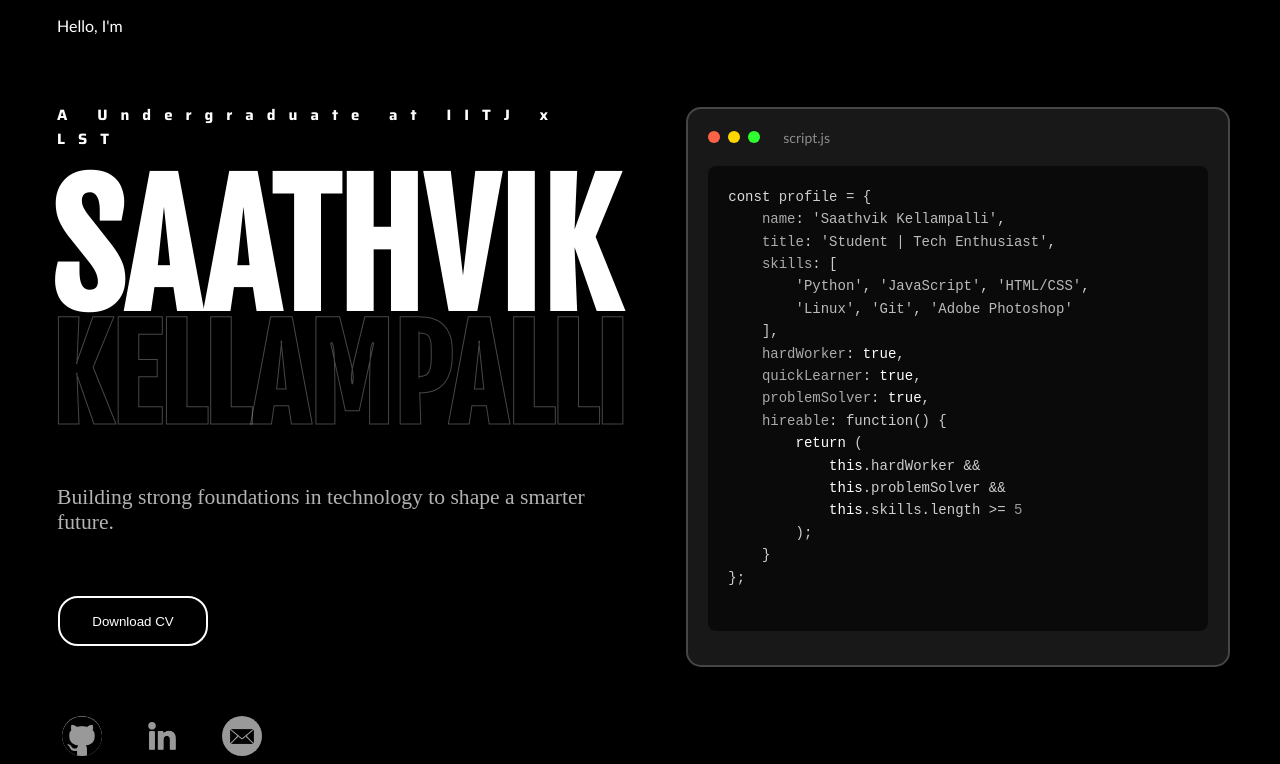
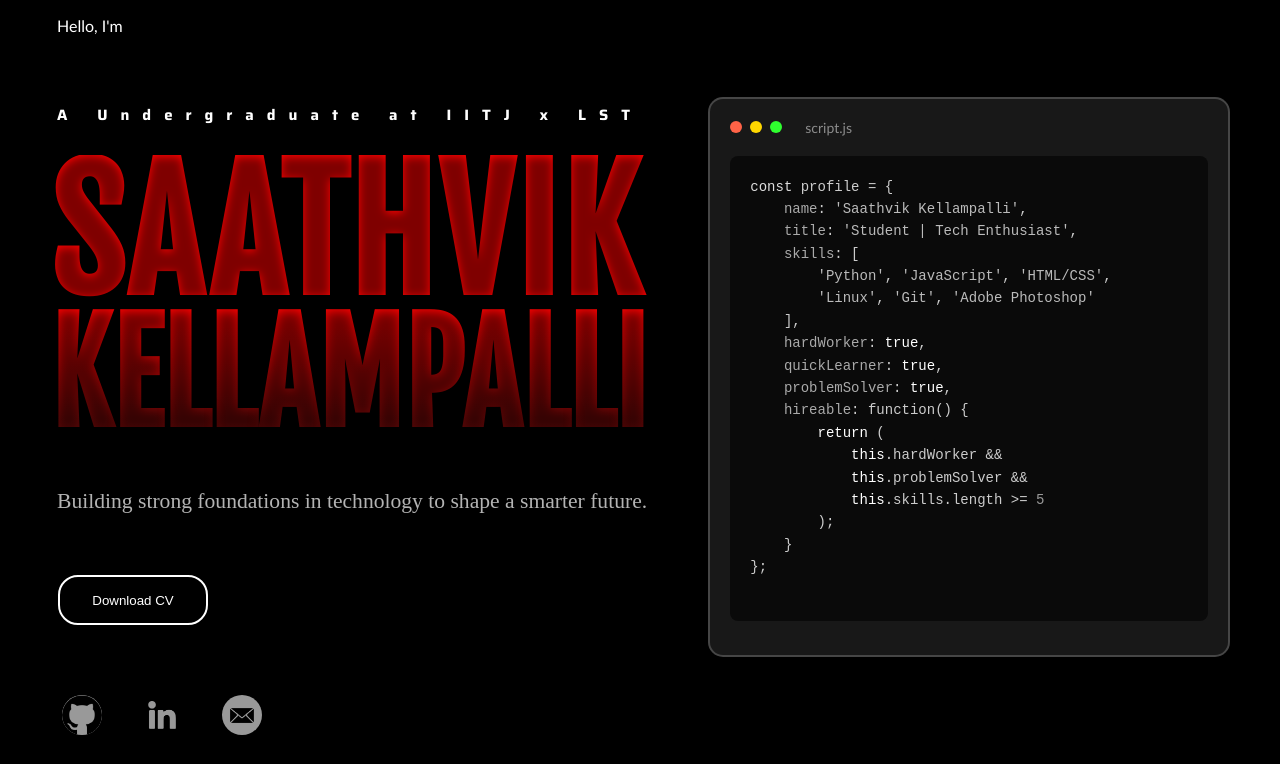
Before and after one commit to broskell/Personal-Portfolio, a plain HTML site: page index.html in a window 1280 px wide. In both pictures the pointer is over the element "SAATHVIK KELLAMPALLI". Shown: the top 764 px of the page. Drawn offline with Linux system fonts and the light colour scheme; a web font is replaced by a local one.

Commit message:
Gave cinematic hovering to name

```diff
--- a/styles.css
+++ b/styles.css
@@ -52,7 +52,8 @@ body {
     margin: 0;
     padding: 0;
     border: 0;
-    line-height: 0.9;
+    line-height: 1;
+    letter-spacing: 3px;
     font-family: 'Fjalla One', sans-serif;
 }
 
@@ -61,19 +62,29 @@ body {
     margin: 0;
     padding: 0;
     border: 0;
-    line-height: 0.9;
-    color: white;;
-    -webkit-text-stroke: 1px rgba(255, 255, 255, 0.280);
-}
-
-
-#name h1+h1:hover {
-    color: black;
-    transition: 2.5s;
+    line-height: 1;
+    letter-spacing: 2px;
+    transform: scaleY(1.1);
+    color: white;
 }
 
 #name:hover {
     cursor: pointer;
+    background: linear-gradient(to bottom, #ff0000 75%, #000000 100%);
+    -webkit-background-clip: text;
+    background-clip: text;
+    color: transparent;
+    text-shadow: 0px 2px 10px rgba(0, 0, 0, 0.5);
+    transition: 2s;
+}
+
+#name h1+h1:hover {
+    background: linear-gradient(to bottom, #ff0000, #4a0808);
+    -webkit-background-clip: text;
+    background-clip: text;
+    color: transparent;
+    text-shadow: 0px 2px 10px rgba(0, 0, 0, 0.5);
+    transition: 2s;
 }
 
 #quotation {
@@ -192,7 +203,7 @@ a:hover {
 }
 
 #down_arrow {
-    margin-top: 35px;
+    margin-top: 10px;
     height: 20px;
     width: 20px;
     margin-bottom: 150px;
```
